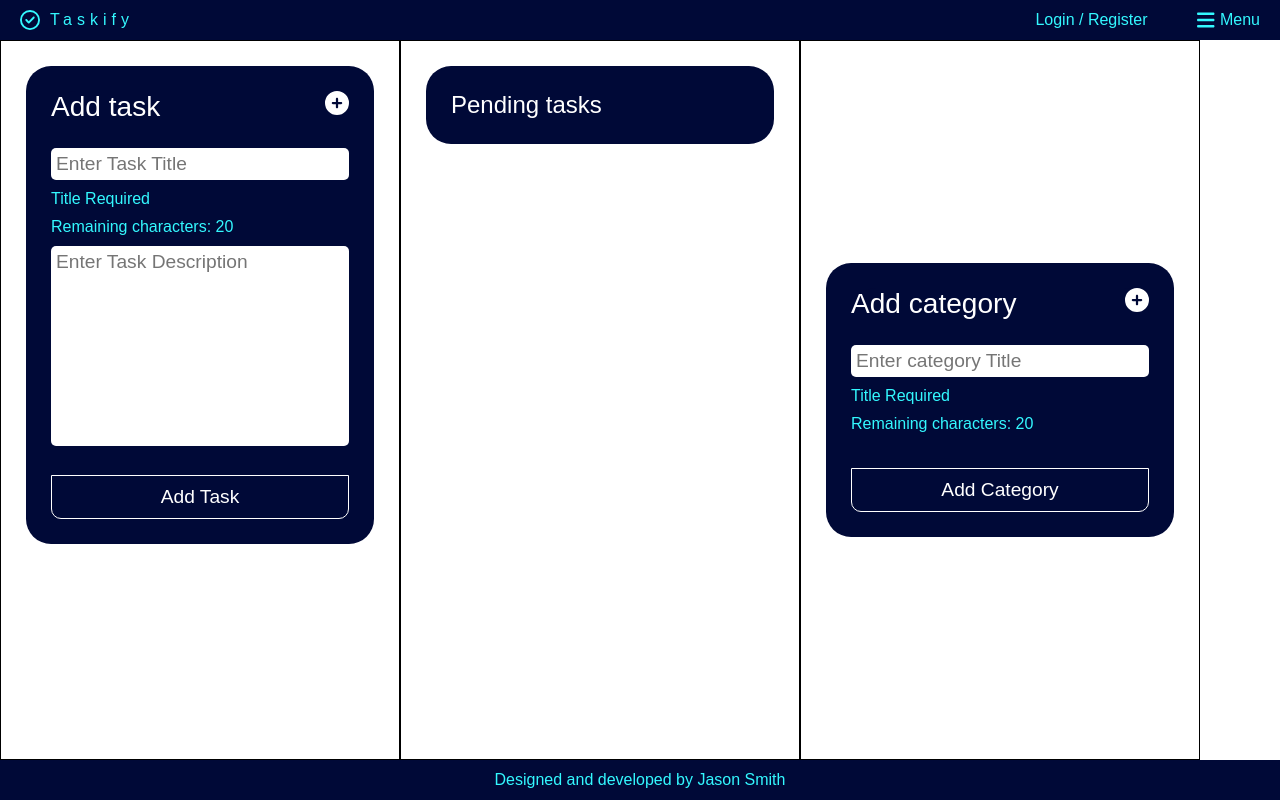
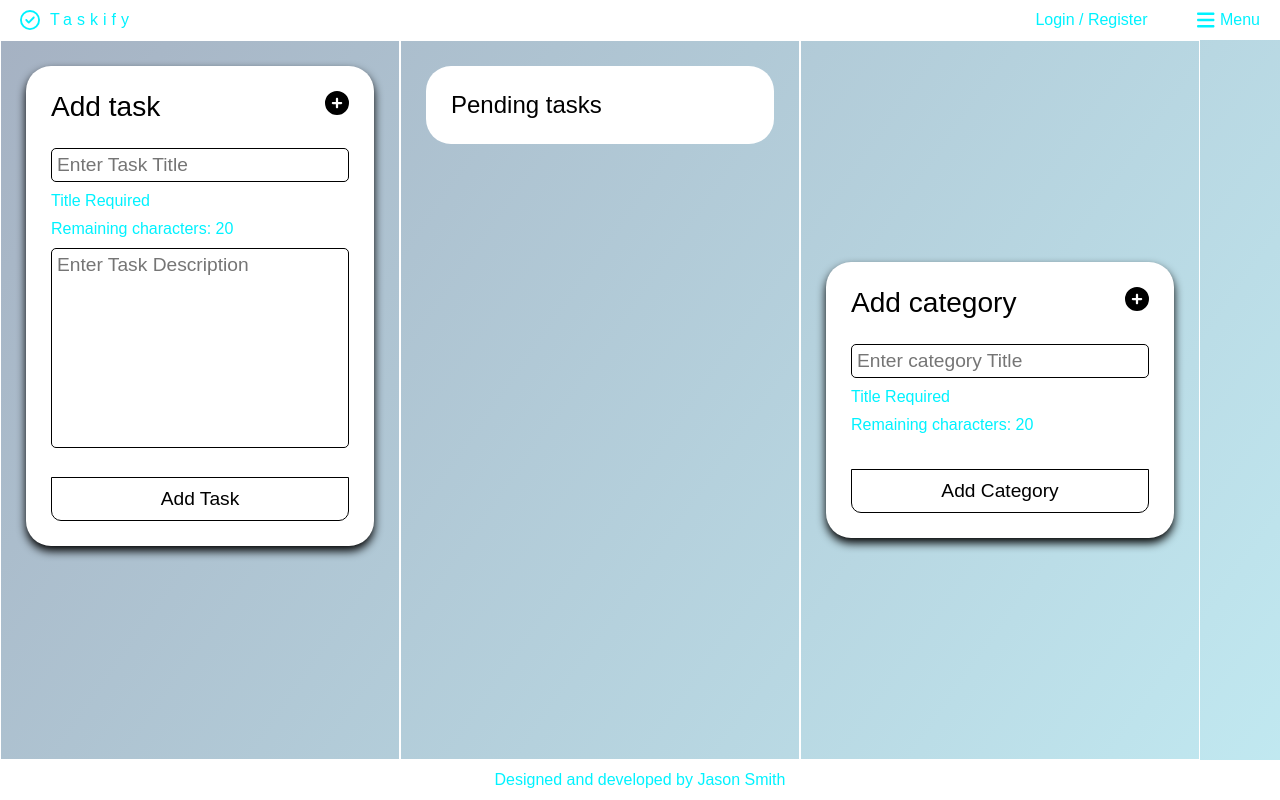
Before and after one commit to Jason-Smith-Code/taskify, a React (Create React App) app: page / in a window 1280 px wide. Built offline with nearby package versions, Linux system fonts and the light colour scheme.

Commit message:
changed entire theme based on feedback

```diff
--- a/src/app/App.css
+++ b/src/app/App.css
@@ -13,11 +13,11 @@ h1, h2, h3 {
 }
 
 :root {
-    --TumbleWeed: #E09F7D;
-    --SizzlingRed: #EF5D60;
-    --ParadisePink: #EC4067;
-    --Flirt: #A01A7D;
-    --RussianViolet: #311847;
-    --NavyBlue: #000937;
-    --TextCyan: rgb(51, 248, 255);
+    --Color1: #ffffff;
+    --Color2: rgb(0, 242, 255);
+    --Color3: #000000;
 }
+
+.App {
+    background: linear-gradient(125deg, rgba(165,177,194,1) 0%, rgba(193,233,241,1) 100%);
+}
--- a/src/components/forms/CategoryForm.js
+++ b/src/components/forms/CategoryForm.js
@@ -37,8 +37,8 @@ export function CategoryForm() {
     }
 
     return (
-        <form id="category-form" data-testid="adding-category-form" onSubmit={handleSubmit}>
-            <div id="addCategoryButton"><h3>Add category</h3> <FontAwesomeIcon icon={faCirclePlus} /></div>
+        <form className="padded"id="category-form" data-testid="adding-category-form" onSubmit={handleSubmit}>
+            <div className="form-header"><h3>Add category</h3> <FontAwesomeIcon icon={faCirclePlus} /></div>
             <input
                 required={true}
                 data-testid='adding-category-form-input-title'
--- a/src/components/forms/Forms.css
+++ b/src/components/forms/Forms.css
@@ -3,7 +3,7 @@ input[type="text"] {
     width: 100%;
     font-size: 1.2em;
     border-radius: 5px;
-    border: none;
+    border: 1px solid var(--Color3);
 }
 
 textarea {
@@ -14,6 +14,7 @@ textarea {
     border-radius: 5px;
     border: none;
     height: 200px;
+    border: 1px solid var(--Color3);
 }
 
 button.task {
@@ -26,28 +27,22 @@ button.task {
 }
 
 form {
-    background-color: var(--NavyBlue);
-    padding: 25px 25px 25px 25px;
+    background-color: var(--Color1);
     border-radius: 25px;
 }
 
 .form-message {
-    color: var(--TextCyan);
+    color: var(--Color2);
     margin: 10px 0;
 }
 
-#addCategoryButton {
+.form-header {
     width: 100%;
     display: flex;
     justify-content: space-between;
-    border: none;
-    background-color: var(--NavyBlue);
-    color: white;
+    color: var(--Color3);
     margin-bottom: 25px;
     font-size: 1.5em;
-    border-radius: 25px 25px 0 0;
-    font-weight: 100;
-    transition: 250ms;
 }
 
 #category-form {
@@ -60,7 +55,17 @@ form {
     padding: 10px 20px;
     font-size: 1.2em;
     background: none;
-    border: 1px solid white;
+    border: 1px solid var(--Color3);
     border-radius: 0px 0px 10px 10px;
-    color: white;
+    color: var(--Color3);
 }
+
+.form-submit:hover {
+    cursor: pointer;
+}
+
+.padded {
+    padding: 25px;
+    -webkit-box-shadow: 0px 5px 19px 0px var(--Color3);
+    box-shadow: 0px 5px 10px 0px var(--Color3);
+}
--- a/src/components/forms/TaskForm.js
+++ b/src/components/forms/TaskForm.js
@@ -54,8 +54,8 @@ export function TaskForm() {
     }
 
     return (
-        <form data-testid="adding-task-form" onSubmit={handleSubmit}>
-            <div id="addCategoryButton"><h3>Add task</h3> <FontAwesomeIcon icon={faCirclePlus} /></div>
+        <form className="padded" data-testid="adding-task-form" onSubmit={handleSubmit}>
+            <div className="form-header"><h3>Add task</h3> <FontAwesomeIcon icon={faCirclePlus} /></div>
             <input
                 required={true}
                 data-testid='adding-task-form-input-title'
--- a/src/components/layout/footer/Footer.css
+++ b/src/components/layout/footer/Footer.css
@@ -3,6 +3,6 @@
     align-items: center;
     justify-content: center;
     height: 40px;
-    background-color: var(--NavyBlue);
-    color: var(--TextCyan);
+    background-color: var(--Color1);
+    color: var(--Color2);
 }
--- a/src/components/layout/header/Header.css
+++ b/src/components/layout/header/Header.css
@@ -2,10 +2,10 @@
     height: 40px;
     width: 100%;
     padding: 0px 20px;
-    background-color: var(--NavyBlue);
+    background-color: var(--Color1);
     display: flex;
     justify-content: space-between;
-    color: var(--TextCyan);
+    color: var(--Color2);
 }
 
 #logo-container {
--- a/src/components/taskCategories/TaskCategories.css
+++ b/src/components/taskCategories/TaskCategories.css
@@ -2,7 +2,7 @@
     padding: 25px;
     width: 400px;
     flex: none;
-    border: 1px solid black;
+    border: 1px solid var(--Color1);
     height: 100%;
     overflow-y: auto;
 }
--- a/src/components/taskCategories/category/Category.css
+++ b/src/components/taskCategories/category/Category.css
@@ -1,8 +1,8 @@
 .category-title-container {
-    background-color: var(--NavyBlue);
+    background-color: var(--Color1);
     padding: 25px;
     border-radius: 25px;
-    color: white;
+    color: var(--Color3);
     margin-bottom: 25px;
     display: flex;
     justify-content: space-between;
--- a/src/components/taskCategories/category/Category.js
+++ b/src/components/taskCategories/category/Category.js
@@ -27,6 +27,7 @@ export const Category = (category) => {
             id: categoryId,
             title: newTitle
         }));
+        setEditing(false)
     }
 
     // when edit mode is true, a submit button appears
@@ -48,10 +49,10 @@ export const Category = (category) => {
                         value={newTitle}
                         onChange={(e) => onCategoryChange(e)}
                     ></input>
-                    <button type="submit" value="Submit">Submit</button>
+                    <button type="submit" value="Submit">Confirm</button>
                 </form>
                 : <h2>{category.title}</h2> }
-
+                {isEditing === false ?
                 <div>
                     <button className="icon-button" onClick={toggleEditMode}>
                         <FontAwesomeIcon icon={faPenToSquare} size={iconSize} className="category-icons"/>
@@ -59,7 +60,8 @@ export const Category = (category) => {
                     <button className="icon-button" onClick={() => dispatch(deleteCategory(category.id))}>
                         <FontAwesomeIcon icon={faCircleMinus} size={iconSize} className="category-icons"/>
                     </button>
-                </div>
+                </div> :""
+                }
             </div>
             {/* map out tasks in this category */}
         </div>
--- a/src/components/taskCategories/task/Task.css
+++ b/src/components/taskCategories/task/Task.css
@@ -1,7 +1,7 @@
 .task-item {
     width: 100%;
-    color: white;
-    background-color: var(--NavyBlue);
+    color: var(--Color3);
+    background-color: var(--Color1);
     padding: 15px;
     border-radius: 15px;
     margin: 15px 0;
@@ -35,7 +35,7 @@
 .icon-button {
     border: none;
     background: none;
-    color: white;
+    color: var(--Color3);
 }
 
 .icon-button:hover {
```
Also changed, not shown: 1 other file (tests, documents, lock files or other folders).
